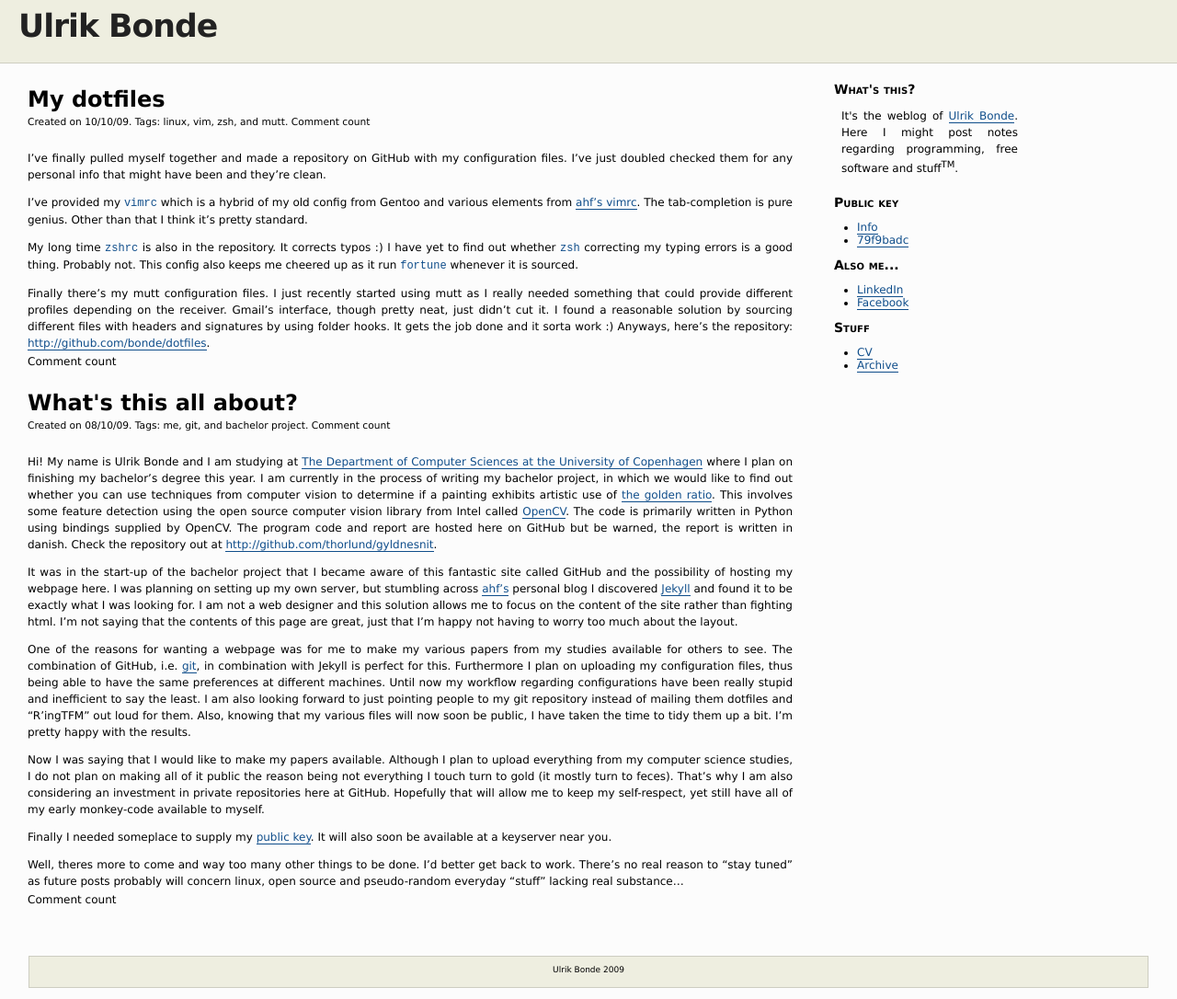
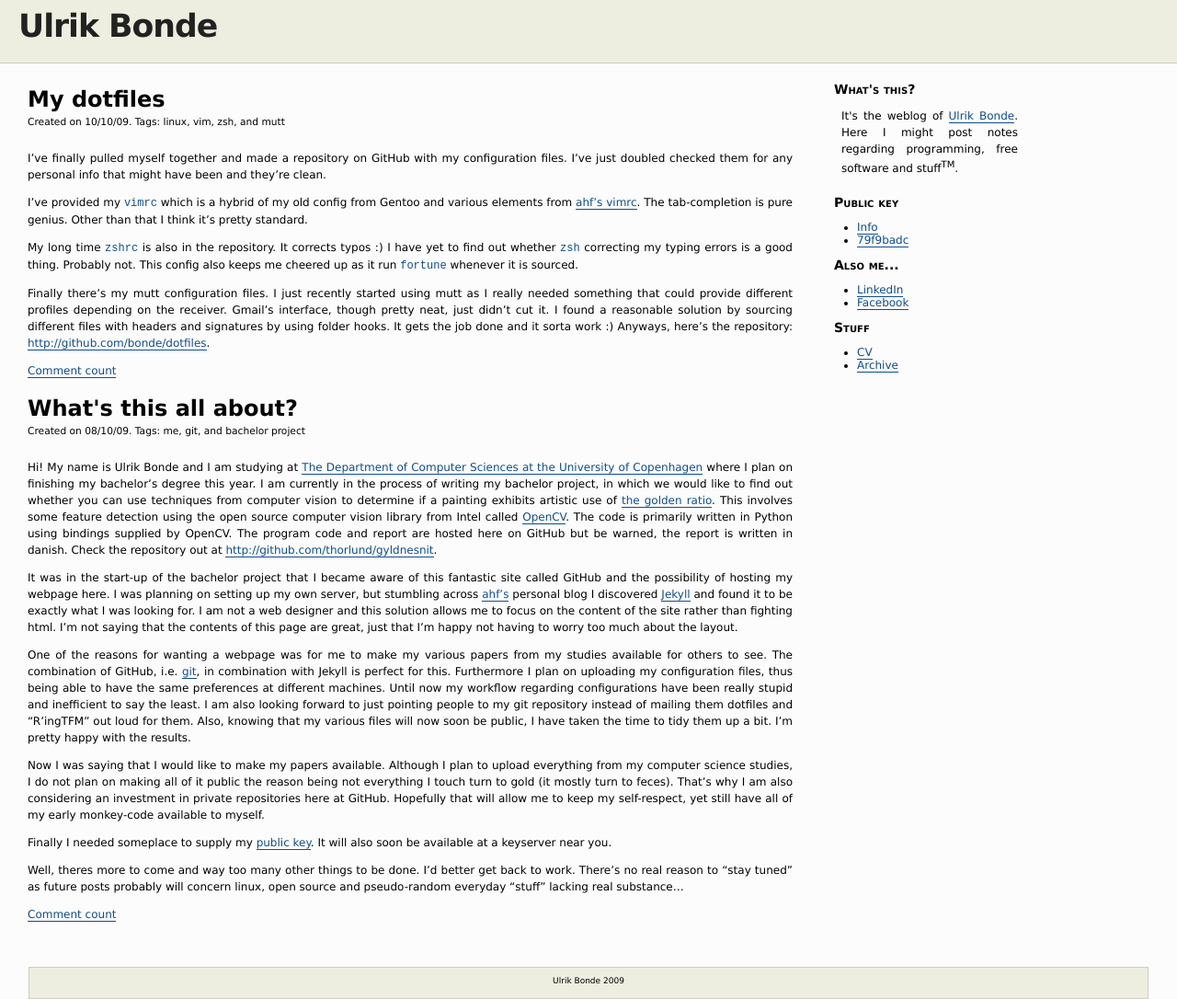
Before and after one commit to bonde/bonde.github.com, a Jekyll site: the page built from index.html, in a window 1280 px wide. Shown: the whole page at 92% size. Built offline with Jekyll 4.4.1, drawn with Linux system fonts in a browser that asks for light colours; Markdown is read by kramdown in place of the engine named in the settings; comment, search, counter and statistics services are not loaded.

Commit message:
Moved comments

```diff
--- a/index.html
+++ b/index.html
@@ -6,14 +6,14 @@
 {% for post in site.posts limit: 5 %}
 <div class="post_info">
   <h1><a href="{{ post.url }}">{{ post.title }}</a></h1>
-  <p>Created on {{ post.date | date:"%d/%m/%y" }}. Tags: {{ post.tags | array_to_sentence_string }}. <a href="{{ post.url }}#disqus_thread">Comment count</a></p>
+  <p>Created on {{ post.date | date:"%d/%m/%y" }}. Tags: {{ post.tags | array_to_sentence_string }}</p>
 </div>
 
 <div class="post">
   <hr />
   {{ post.content }}
-  <div class="post_info">
-    <a href="{{ post.url }}#disqus_thread">Comment count</a>
+  <div class="comment_count">
+    <p><a href="{{ post.url }}#disqus_thread">Comment count</a></p>
   </div>
 </div>
 
--- a/styles/default.css
+++ b/styles/default.css
@@ -197,4 +197,8 @@
   border: 0;
 }
 
+p#comment_count {
+  text-align: right;
+}
+
 /* vim: set sw=2 sts=2 et : */
```
